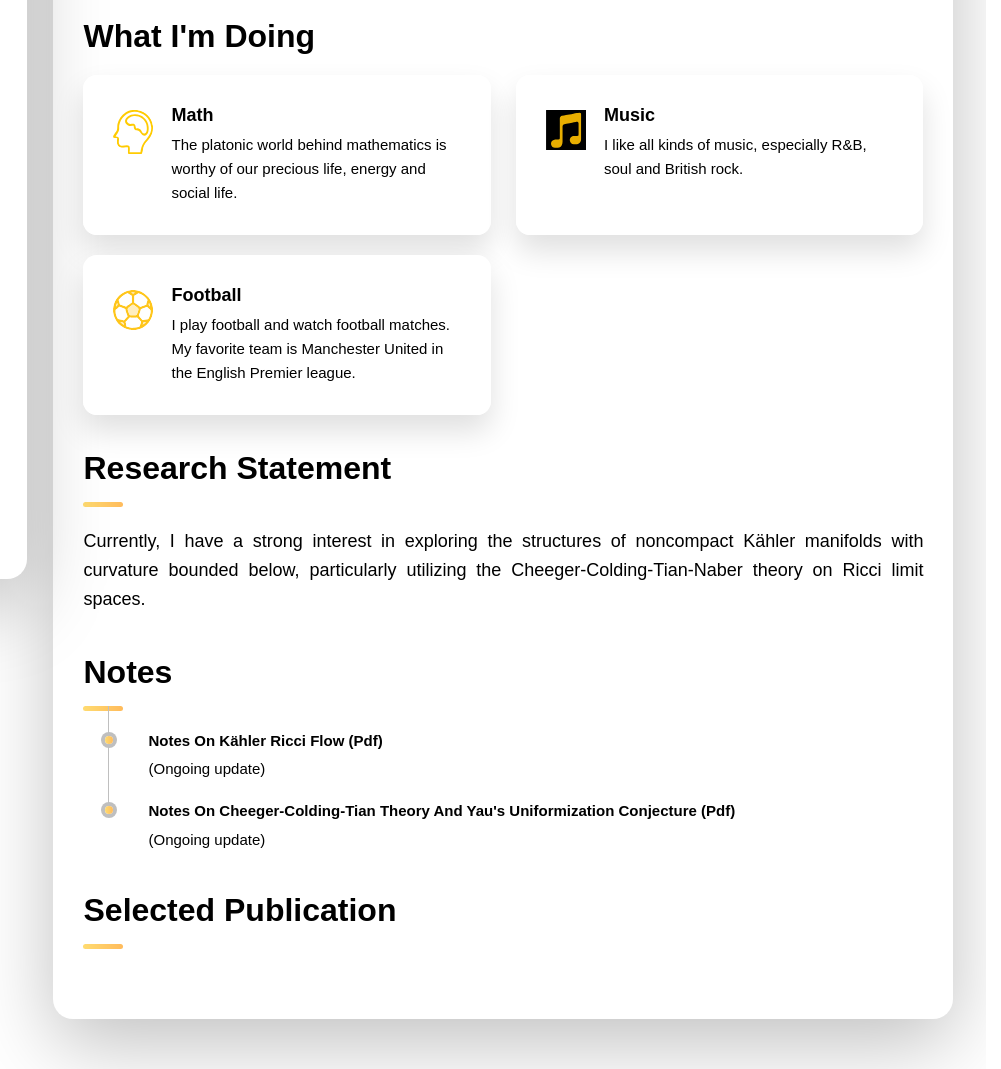
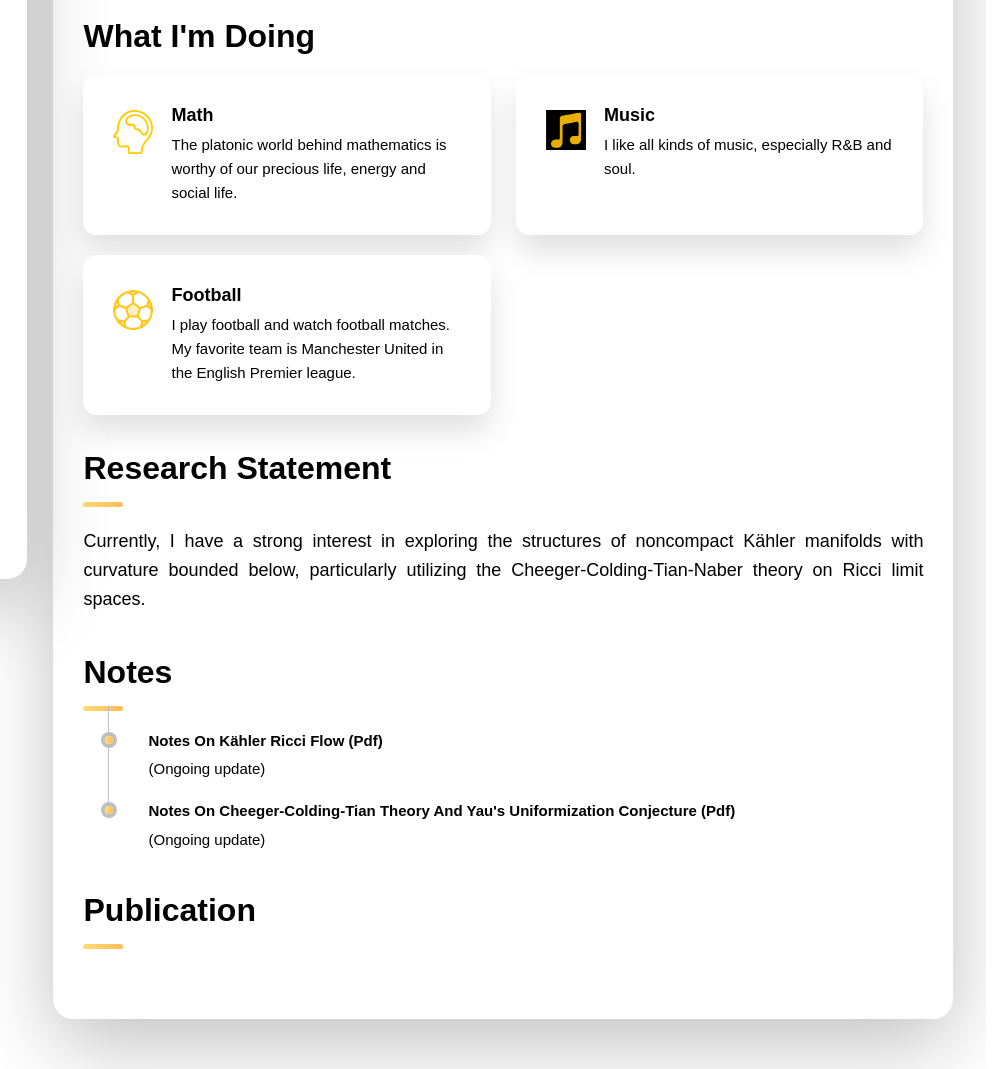
Before and after one commit to eulershi/eulershi.github.io, a plain HTML site: page index.html in a window 1280 px wide. Shown: the part 280-1349 px from the top of the page, 279-1280 px from the left. Drawn offline with nearby package versions, Linux system fonts and the light colour scheme.

Commit message:
Update index.html

```diff
--- a/index.html
+++ b/index.html
@@ -131,7 +131,7 @@
             Hi, there 👋.
           </p>
           <p>
-            I'm <strong>Yuang Shi</strong> from China, a second-year Ph.D student at the Shanghai Jiao Tong University (SJTU) with major in differential geometry. Broadly, I am interested in complex (differential & algebraic) geometry.
+            I'm <strong>Yuang Shi</strong> from China, a fourth-year Ph.D student at the Shanghai Jiao Tong University (SJTU) with major in differential geometry. Broadly, I am interested in complex (differential & algebraic) geometry.
                       </p>
         </section>
         <!--
@@ -158,7 +158,7 @@
               <div class="service-content-box">
                 <h4 class="h4 service-item-title">music</h4>
                 <p class="service-item-text">
-             I like all kinds of music, especially R&B, soul and British rock.
+             I like all kinds of music, especially R&B and soul.
                 </p>
               </div>
             </li>
@@ -194,7 +194,7 @@
                 </li>
           </ol>
         </section>
-        <h2 class="h2 article-title">Selected Publication</h2>
+        <h2 class="h2 article-title">Publication</h2>
         <section class="about-text">
                  </section>
            </article>
```
